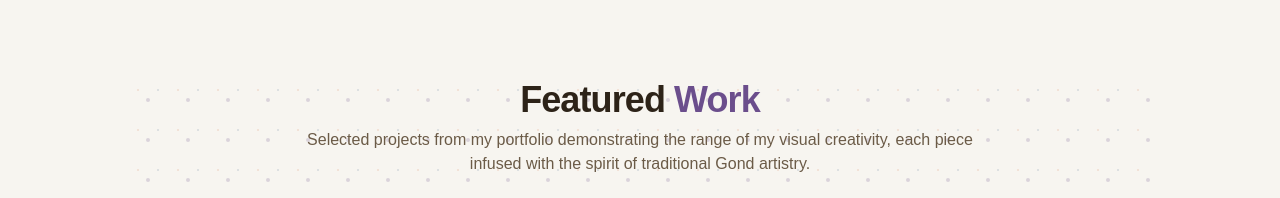
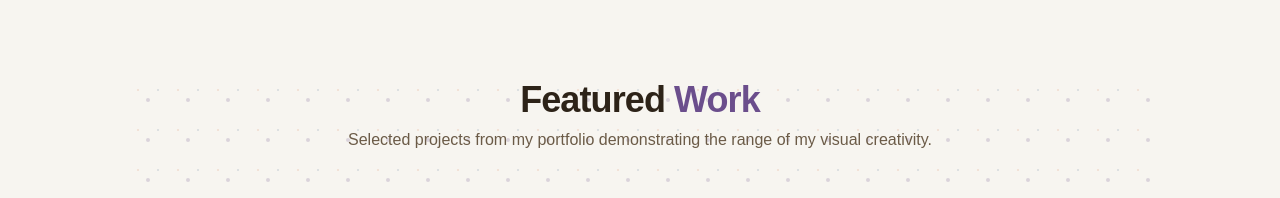
Before and after one commit to YogeshShxrma/Portfolio, a React (Vite) app: page / in a window 1280 px wide. Shown: the part 1400-1598 px from the top of the page. Built offline with nearby package versions, Linux system fonts and the light colour scheme; no server answers; the database is empty.

Commit message:
Visual edit in Lovable
Edited UI in Lovable

```diff
--- a/src/pages/Index.tsx
+++ b/src/pages/Index.tsx
@@ -199,10 +199,7 @@ const Index = () => {
                   Work
                 </span>
               </h2>
-              <p className="gond-text-light mb-12 max-w-2xl mx-auto">
-                Selected projects from my portfolio demonstrating the range of my visual creativity,
-                each piece infused with the spirit of traditional Gond artistry.
-              </p>
+              <p className="gond-text-light mb-12 max-w-2xl mx-auto">Selected projects from my portfolio demonstrating the range of my visual creativity.</p>
             </div>
 
             <div className="grid grid-cols-1 md:grid-cols-3 gap-6 relative z-10">
```
